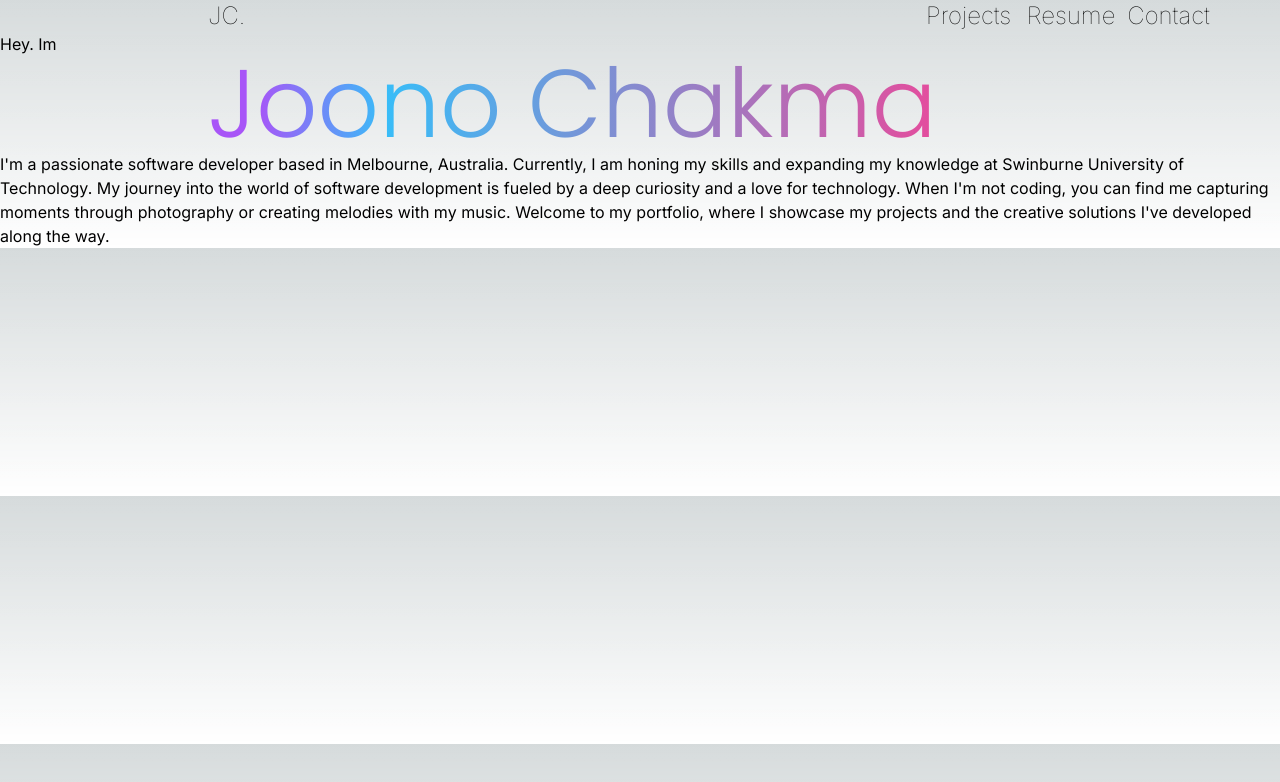
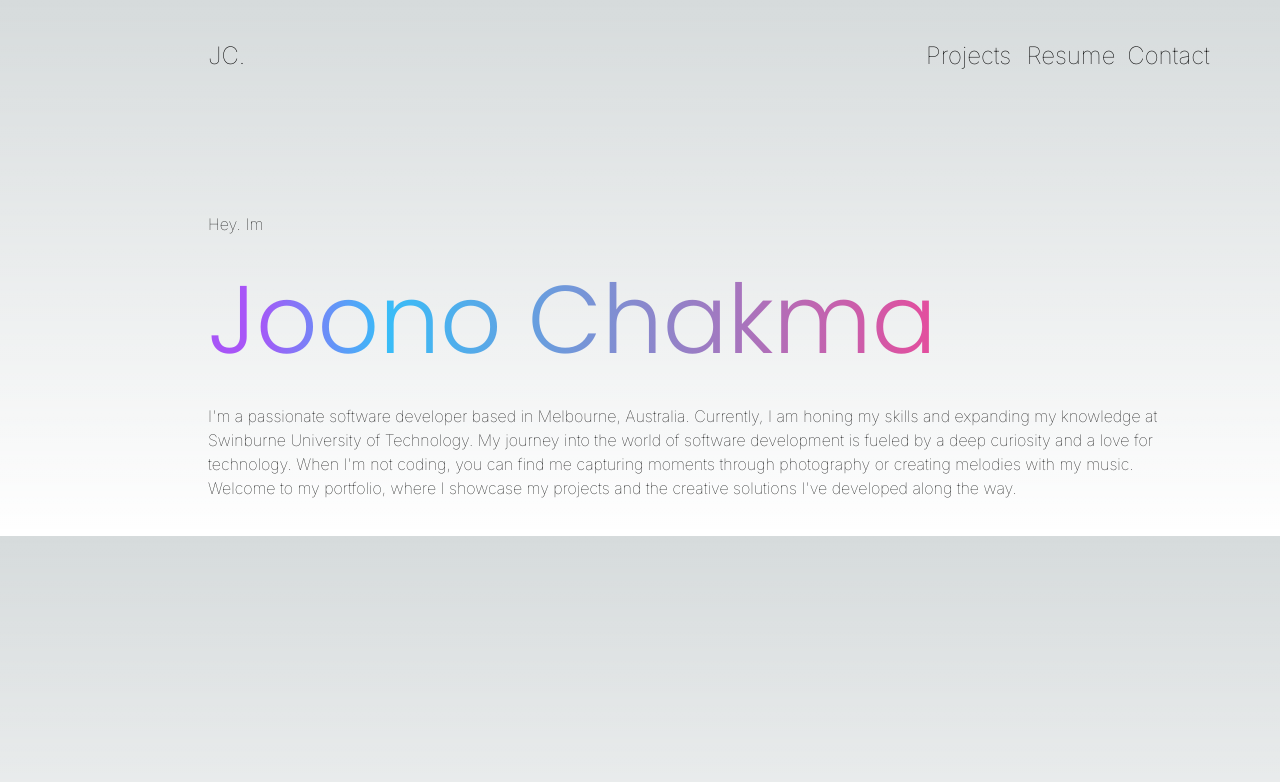
Before and after one commit to joonochakma/personal-portfolio, a Next.js app: page / in a window 1280 px wide. Shown: the top 782 px of the page. Built offline with nearby package versions, Linux system fonts and the light colour scheme.

Commit message:
update the placement of components

```diff
--- a/src/app/header.tsx
+++ b/src/app/header.tsx
@@ -2,7 +2,7 @@ import Navlinks from './navlinks';
 
 function Header() {
   return (
-    <div className="font-Inter font-thin flex text-2xl">
+    <div className="font-Inter font-thin flex text-2xl py-10 mb-16">
       <h1 className="font-Inter flex-1 pl-52">JC.</h1>
       <Navlinks />
     </div>
--- a/src/app/page.tsx
+++ b/src/app/page.tsx
@@ -5,15 +5,18 @@ export default function Home() {
   return (
     <main>
       <Header />
-      Hey. Im
+      <p className=" font-thin font-Inter px-52 py-9">Hey. Im</p>
       <Navbar />
-      I'm a passionate software developer based in Melbourne, Australia.
-      Currently, I am honing my skills and expanding my knowledge at Swinburne
-      University of Technology. My journey into the world of software
-      development is fueled by a deep curiosity and a love for technology. When
-      I'm not coding, you can find me capturing moments through photography or
-      creating melodies with my music. Welcome to my portfolio, where I showcase
-      my projects and the creative solutions I've developed along the way.
+      <p className=" font-thin font-Inter text-wrap w-11/12 pl-52 py-9">
+        I'm a passionate software developer based in Melbourne, Australia.
+        Currently, I am honing my skills and expanding my knowledge at Swinburne
+        University of Technology. My journey into the world of software
+        development is fueled by a deep curiosity and a love for technology.
+        When I'm not coding, you can find me capturing moments through
+        photography or creating melodies with my music. Welcome to my portfolio,
+        where I showcase my projects and the creative solutions I've developed
+        along the way.
+      </p>
     </main>
   );
 }
```
